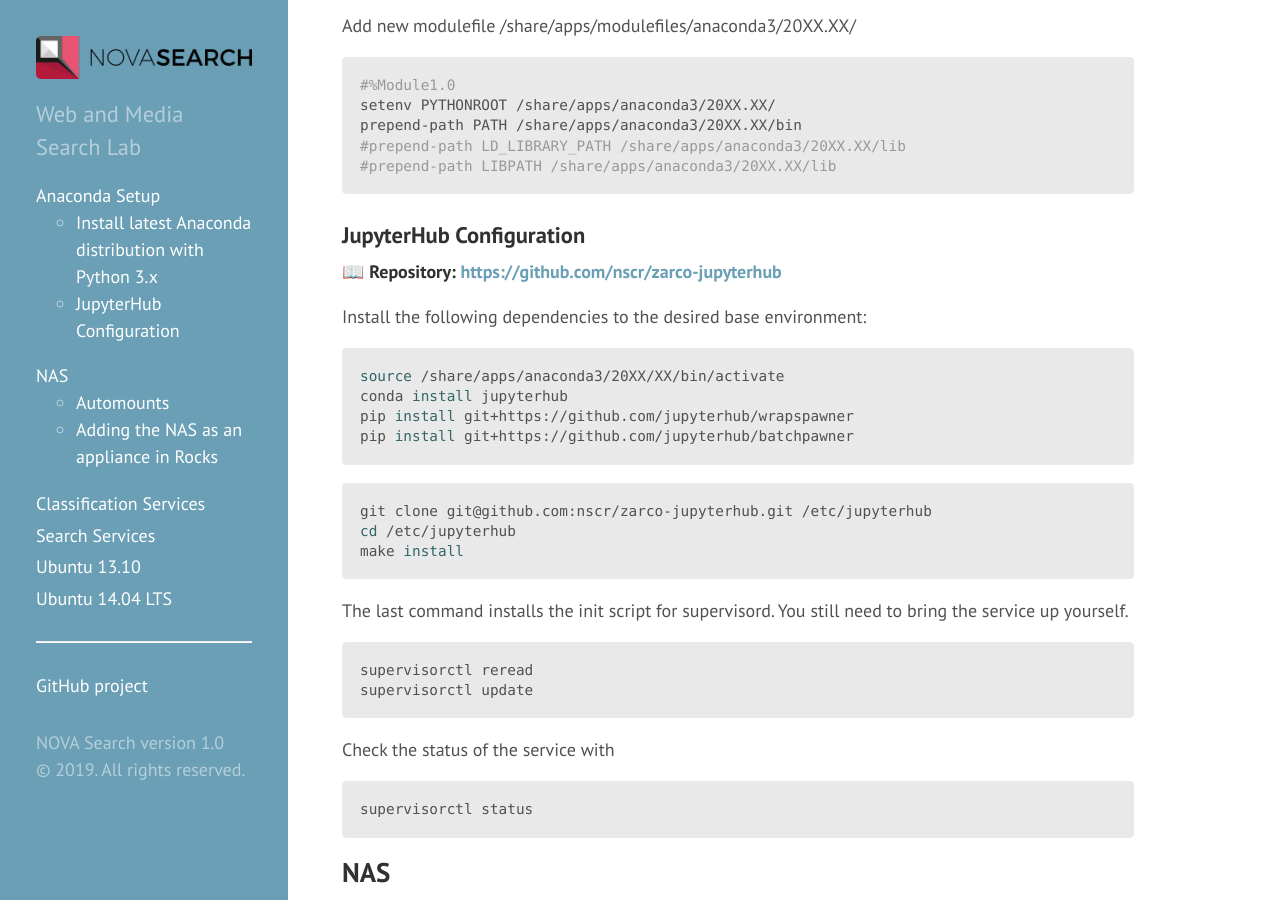
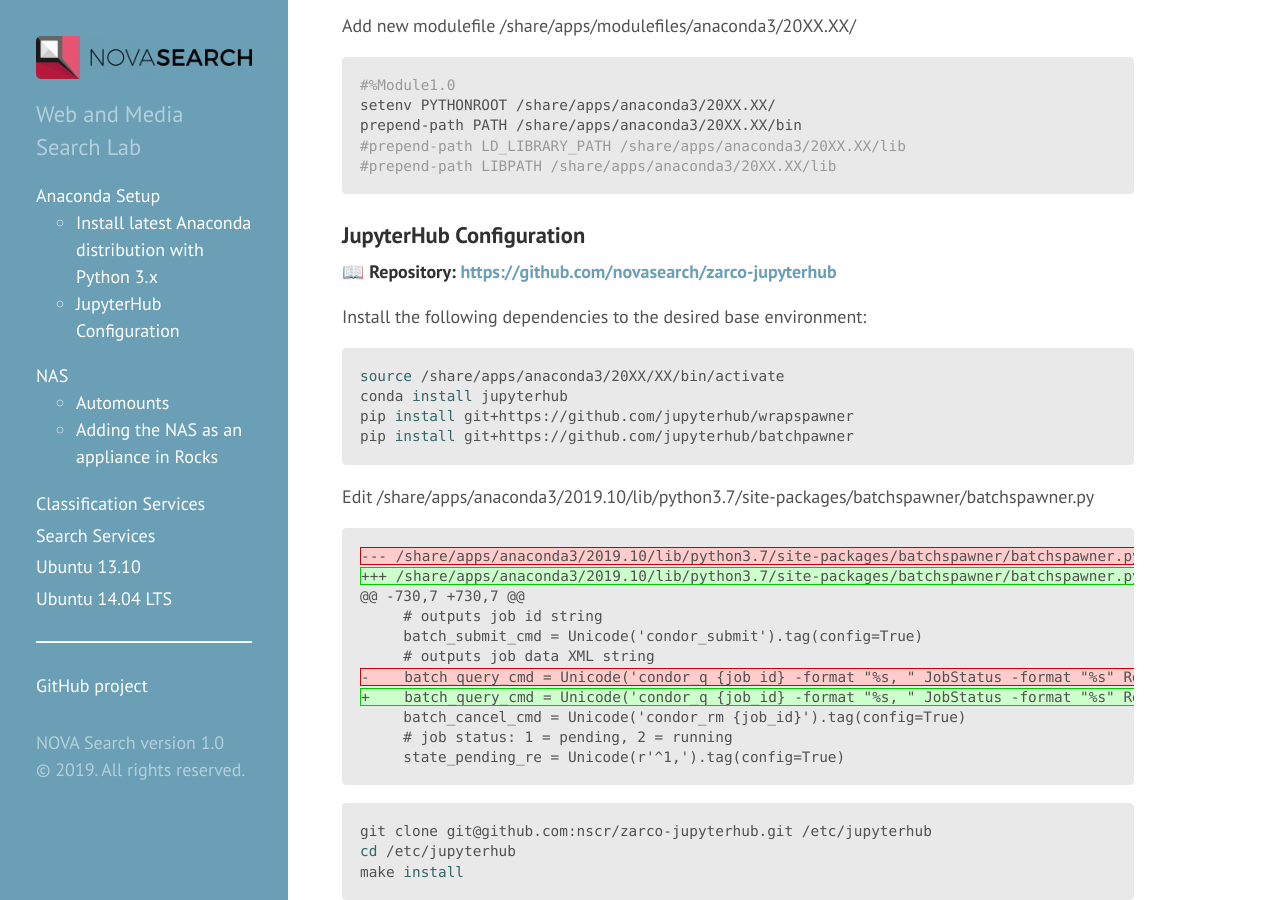
Before and after one commit to novasearch/wiki.novasearch.org, a Jekyll site: the page built from wiki/Zarco_Setup.md, in a window 1280 px wide and 900 px high, scrolled down 358 px. Built offline with Jekyll 4.4.1, drawn with Linux system fonts in a browser that asks for light colours.

Commit message:
Update Zarco_Setup.md

````diff
--- a/wiki/Zarco_Setup.md
+++ b/wiki/Zarco_Setup.md
@@ -30,7 +30,7 @@ prepend-path PATH /share/apps/anaconda3/20XX.XX/bin
 
 ### JupyterHub Configuration
 
-📖 **Repository: <https://github.com/nscr/zarco-jupyterhub>**
+📖 **Repository: <https://github.com/novasearch/zarco-jupyterhub>**
 
 Install the following dependencies to the desired base environment:
 
@@ -39,6 +39,22 @@ source /share/apps/anaconda3/20XX/XX/bin/activate
 conda install jupyterhub
 pip install git+https://github.com/jupyterhub/wrapspawner
 pip install git+https://github.com/jupyterhub/batchpawner
+```
+
+Edit /share/apps/anaconda3/2019.10/lib/python3.7/site-packages/batchspawner/batchspawner.py
+
+```diff
+--- /share/apps/anaconda3/2019.10/lib/python3.7/site-packages/batchspawner/batchspawner.py.orig 2019-10-23 00:33:43.876864465 +0100
++++ /share/apps/anaconda3/2019.10/lib/python3.7/site-packages/batchspawner/batchspawner.py      2019-10-22 23:42:02.422869988 +0100
+@@ -730,7 +730,7 @@
+     # outputs job id string
+     batch_submit_cmd = Unicode('condor_submit').tag(config=True)
+     # outputs job data XML string
+-    batch_query_cmd = Unicode('condor_q {job_id} -format "%s, " JobStatus -format "%s" RemoteHost -format "\n" True').tag(config=True)
++    batch_query_cmd = Unicode('condor_q {job_id} -format "%s, " JobStatus -format "%s" RemoteHost').tag(config=True)
+     batch_cancel_cmd = Unicode('condor_rm {job_id}').tag(config=True)
+     # job status: 1 = pending, 2 = running
+     state_pending_re = Unicode(r'^1,').tag(config=True)
 ```
 
 ```bash
````
